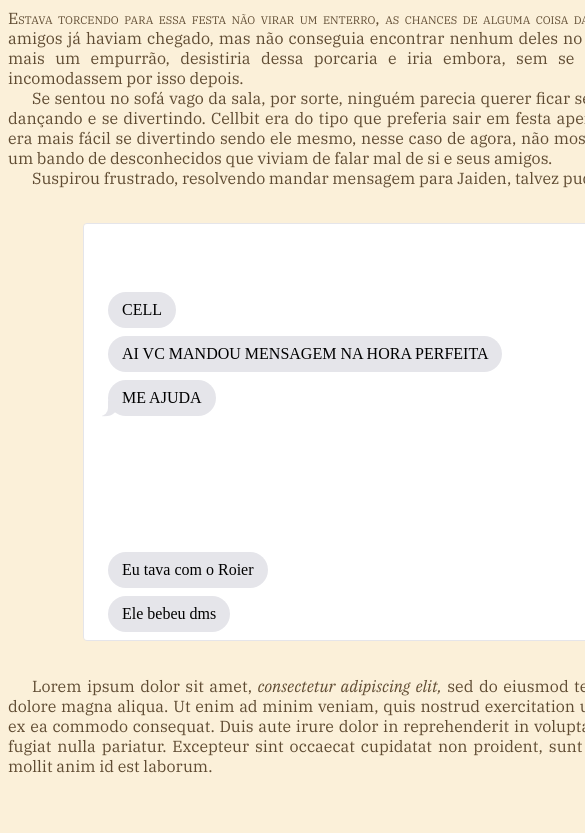
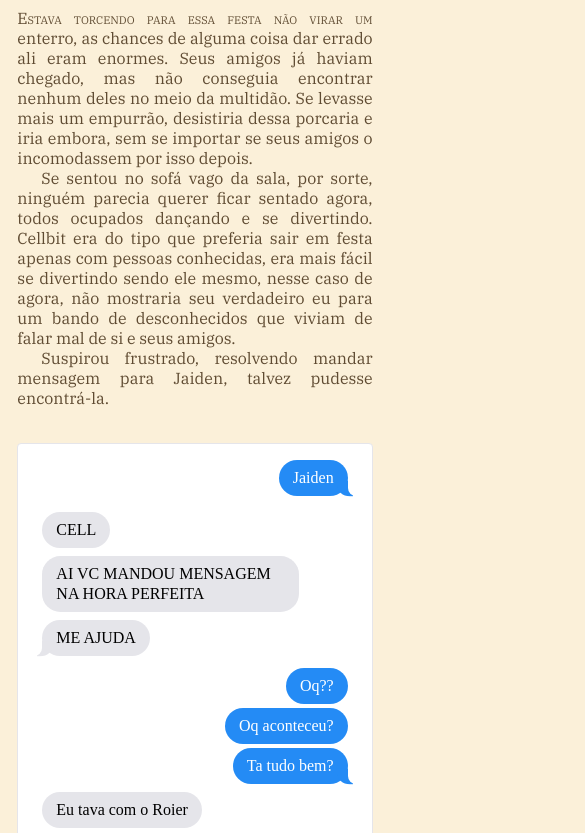
Before and after one commit to saikendream/acervo-chat, a plain HTML site: page index.html in a window 390 px wide. Shown: the top 833 px of the page, 585 px wide, since content can reach past the window. Drawn offline with Linux system fonts and the light colour scheme; a web font is replaced by a local one.

Commit message:
Fixed some bugs

```diff
--- a/style.css
+++ b/style.css
@@ -57,6 +57,7 @@ body {
     max-width: 75%;
     padding: 0.5rem .875rem;
     text-indent: 0 !important;
+    text-align: left !important;
     position: relative;
     word-wrap: break-word;
     font-family: "SanFrancisco" !important;
@@ -149,3 +150,14 @@ p.msg-sender::before {
   .margin-b_none {
     margin-bottom: 0 !important;
   }
+
+  @media (max-width: 900px) {
+    .wrapper {
+        width: 95%;
+    }
+
+    .chat {
+        overflow: visible;
+        height: auto;
+    }
+  }
```
